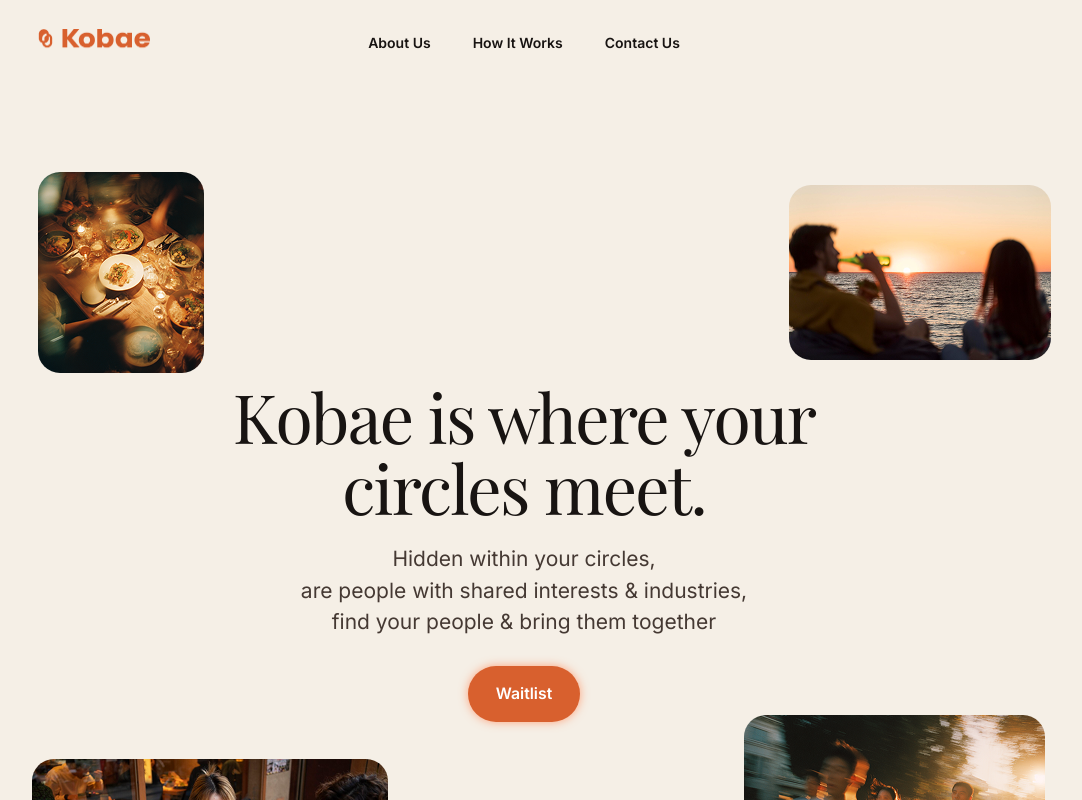
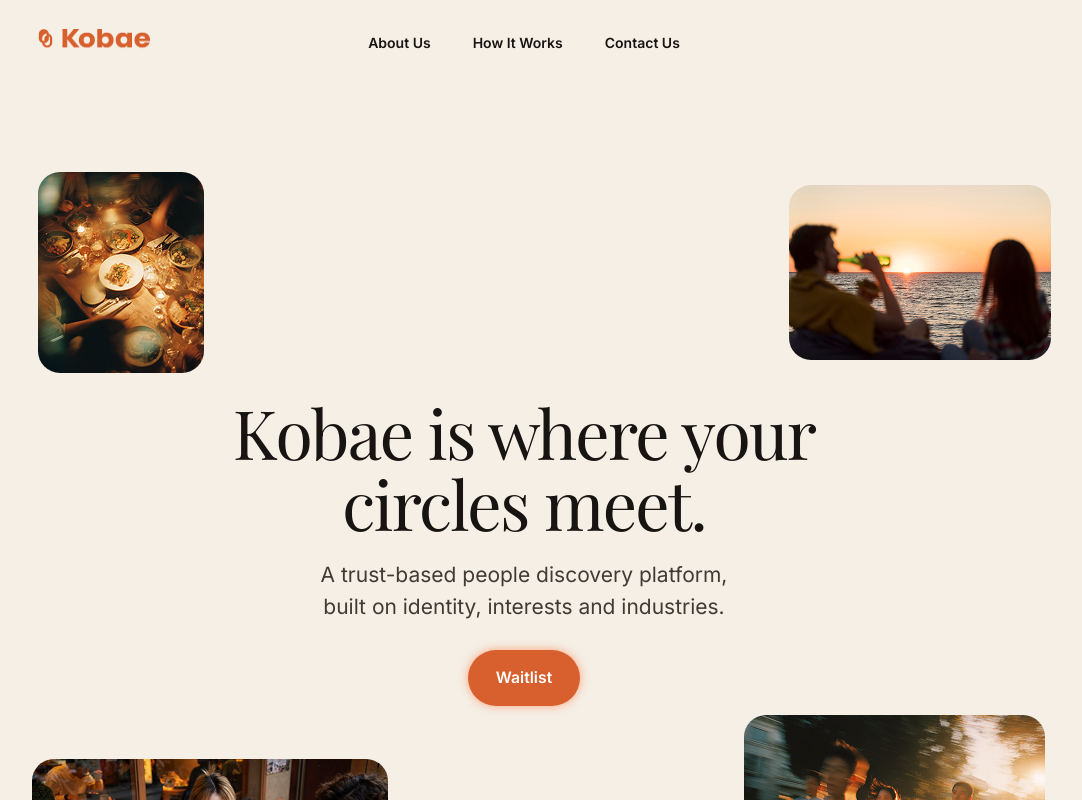
Before and after one commit to kobaesg/kobae-landing, a Next.js app: page / in a window 1280 px wide. Shown: the top 800 px of the page, without its empty margins (116-1198 px from the left). Built offline with nearby package versions, Linux system fonts and the light colour scheme; a web font is replaced by a local one.

Commit message:
Update Hero.tsx

```diff
--- a/components/sections/Hero.tsx
+++ b/components/sections/Hero.tsx
@@ -29,9 +29,8 @@ export function Hero() {
                         transition={{ duration: 0.6, delay: 0.4 }}
                         className="mt-6 text-2xl font-normal leading-9 text-[#453933] max-w-2xl"
                     >
-                        Hidden within your circles, <br />
-                        are people with shared interests & industries,<br />
-                        find your people & bring them together
+                        A trust-based people discovery platform, <br />
+                        built on identity, interests and industries.
                     </motion.p>
 
                     {/* CTA Button */}
```
